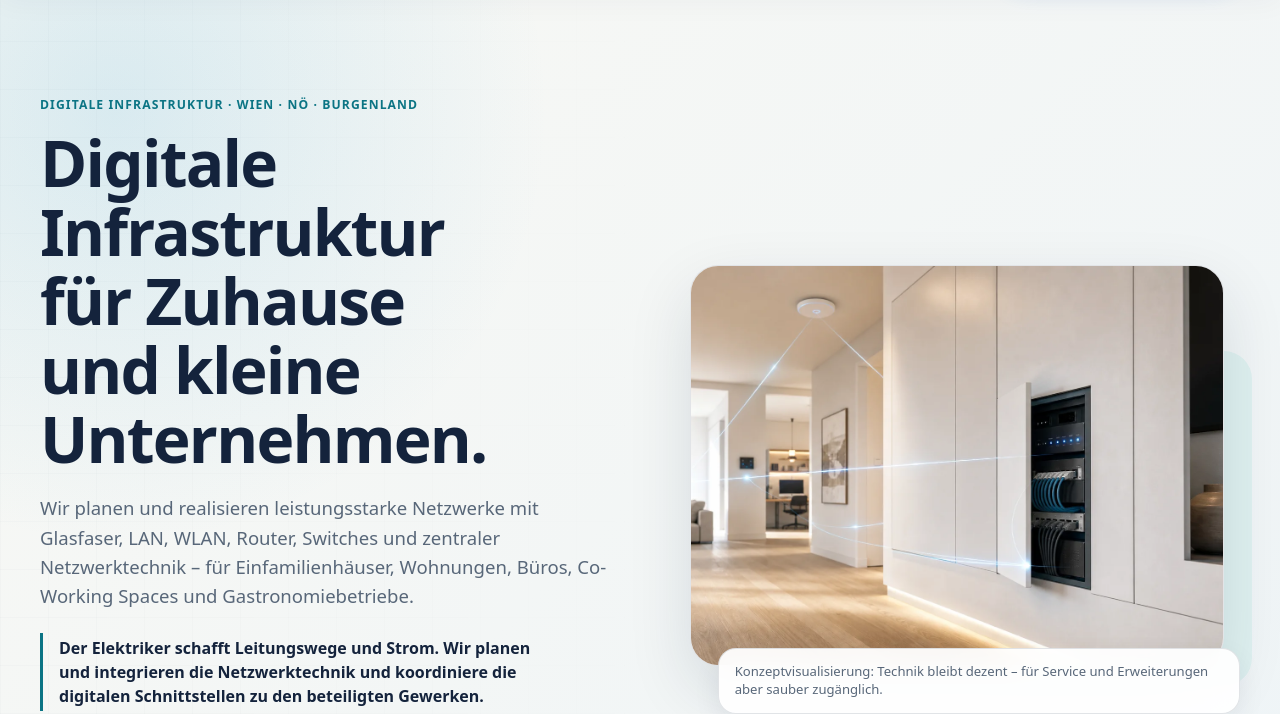
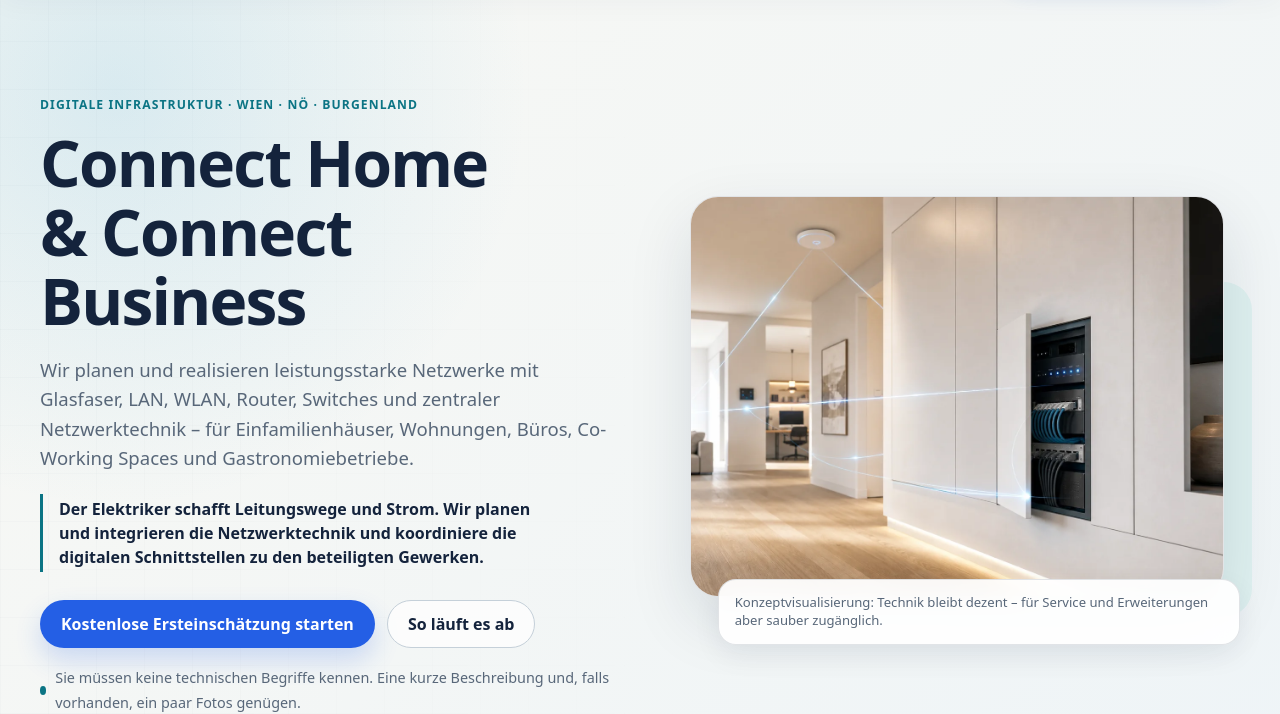
Before and after one commit to Progress654/Progress654.github.io, a website built with Vite: page test1/index.html in a window 1280 px wide. Shown: the part 86-800 px from the top of the page. Built offline with nearby package versions, Linux system fonts and the light colour scheme.

Commit message:
Update hero section heading in index.html

```diff
--- a/test1/index.html
+++ b/test1/index.html
@@ -29,7 +29,7 @@
       <div class="hero-grid">
         <div class="home-hero-copy">
           <p class="eyebrow">Digitale Infrastruktur · Wien · NÖ · Burgenland</p>
-          <h1>Digitale Infrastruktur für Zuhause und kleine Unternehmen.</h1>
+          <h1>Connect Home & Connect Business</h1>
           <p class="lead">Wir planen und realisieren leistungsstarke Netzwerke mit Glasfaser, LAN, WLAN, Router, Switches und zentraler Netzwerktechnik – für Einfamilienhäuser, Wohnungen, Büros, Co-Working Spaces und Gastronomiebetriebe.</p>
           <p class="claim">Der Elektriker schafft Leitungswege und Strom. Wir planen und integrieren die Netzwerktechnik und koordiniere die digitalen Schnittstellen zu den beteiligten Gewerken.</p>
           <div class="hero-actions">
```
